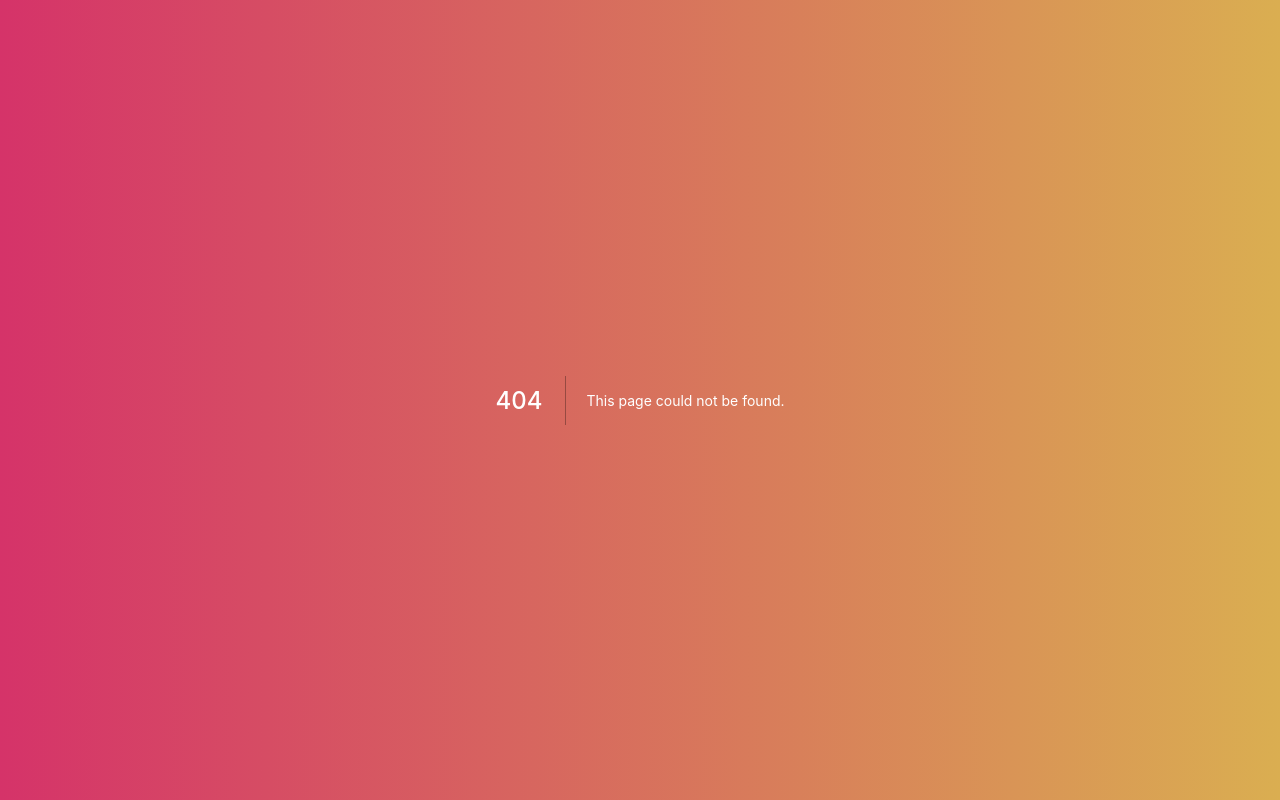
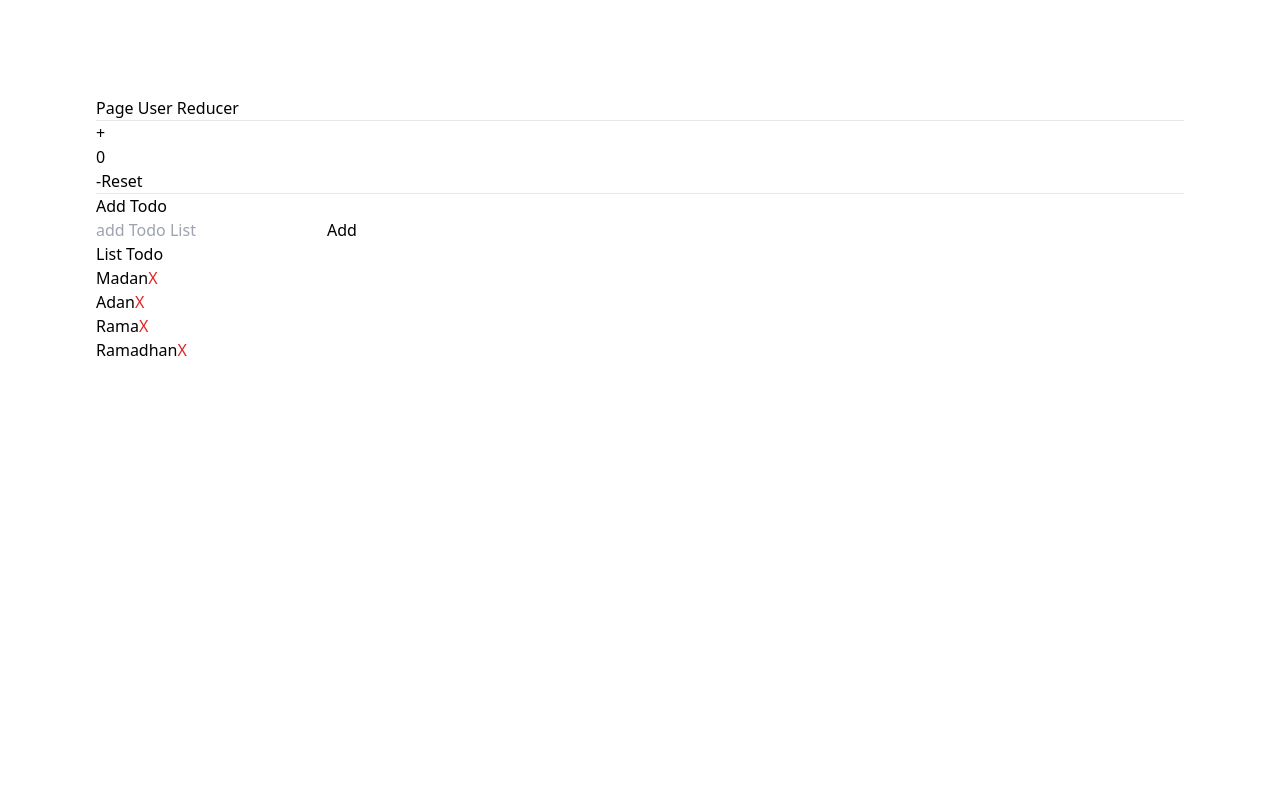
Before and after one commit to kadarisman/cms-klik, a Next.js app: page /reducer in a window 1280 px wide. Before the commit this address had no page. Built offline with nearby package versions, Linux system fonts and the light colour scheme.

Commit message:
tes reducer

```diff
--- a/package.json
+++ b/package.json
@@ -13,7 +13,8 @@
     "next": "12.2.5",
     "react": "18.2.0",
     "react-dom": "18.2.0",
-    "react-hook-form": "^7.34.2"
+    "react-hook-form": "^7.34.2",
+    "uuid": "^8.3.2"
   },
   "devDependencies": {
     "autoprefixer": "^10.4.8",
--- /dev/null
+++ b/pages/reducer/index.jsx
@@ -0,0 +1,105 @@
+import React,{useReducer} from 'react'
+import { v4 as uuid } from 'uuid';
+const initialState = {
+    count:0,
+    text :'',
+    todos : [
+        {id : 1, nama : 'Madan'},
+        {id : 2, nama : 'Adan'},
+        {id : 3, nama : 'Rama'},
+        {id : 4, nama : 'Ramadhan'},
+    ]
+};
+const regReducer = (state,action) =>{
+    switch(action.type){
+        case 'field':
+            return {
+                ...state,
+                [action.field] : action.value
+            }
+        case 'increment':
+            return {
+                ...state,
+                count : state.count + 1
+            };
+        case 'decrement':
+            if(state.count === 0){
+                return {
+                    ...state,
+                    count : 0
+                }
+            }
+            return {
+                ...state,
+                count: state.count -1
+            };
+        case 'reset':
+            return {
+                ...state,
+                count : 0
+            }
+        case 'ADD_TODO':
+            return {
+                ...state,
+                todos : [
+                    ...state.todos,
+                    {id:uuid(), nama: state.text}
+                ],
+                text : ''
+            }
+        case 'REMOVE_TODO':
+            return {
+                ...state,
+                todos : [
+                    ...state.todos.filter(item => item.id !== action.id)
+                ]
+            }
+        default:
+            throw new Error();
+    }
+}
+
+const Reducer = () => {
+    const [state,dispatch] = useReducer(regReducer,initialState)
+    const {text, todos} = state;
+
+    return (
+        <div className='bg-white mx-auto text-black p-24'>
+            <h2>Page User Reducer</h2>
+            <hr/>
+            <button onClick={() => dispatch({type:'increment'})}>+</button>
+                <div>
+                    {state.count}
+                </div>
+            <button onClick = { () => dispatch({type:'decrement'})}>-</button>
+            <a href="#" onClick={ () => dispatch({type : 'reset'}) } >Reset</a>
+            <hr/>
+            <h4>Add Todo</h4>
+            <input type="text" placeholder="add Todo List"
+                onChange={ (e) => dispatch({
+                    type: 'field',
+                    field : 'text',
+                    value : e.currentTarget.value
+                })}
+                value={text}
+            />
+            <button onClick = { () => dispatch( {type : 'ADD_TODO'} )}>Add</button>
+            <h4>List Todo</h4>
+            <ol>
+                {
+                    todos.map( todo => {
+                        return (
+                            <li key={todo.id} style={{float:'none',width:"200px"}}> {todo.nama}
+                                <button className='text-red-600'
+                                    onClick={ () => dispatch({type: 'REMOVE_TODO',id : todo.id})}
+                                > X </button>
+                            </li>
+                        );
+                    })
+                }
+            </ol>
+        </div>
+    )
+}
+
+export default Reducer
```
Also changed, not shown: 2 other files (tests, documents, lock files or other folders).
